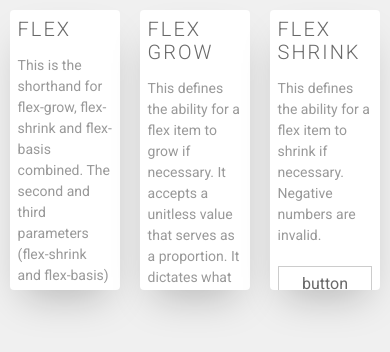
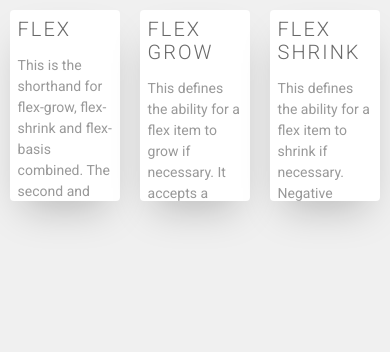
Before and after one commit to EDCIITD/Entrepreneurship-Portal-IITDelhi, a PHP site: page /flexbox/flex.html in a window 390 px wide. Shown: the top 352 px of the page. Run offline with PHP 8.4, Linux system fonts and the light colour scheme; some libraries are stand-ins or nearby versions.

Commit message:
Minor bug fix in Resources flexbox for mobile devices
changed max-height unit from px to vh

```diff
--- a/Home/style1.css
+++ b/Home/style1.css
@@ -65,7 +65,7 @@ img {
 @media(max-width:400px ){
   .cards{
     /*flex-wrap: wrap;*/
-    max-height: 300px;
+    max-height: 25vh;
   }
 
   .flexi{
```
Also changed, not shown: 1 other file.
